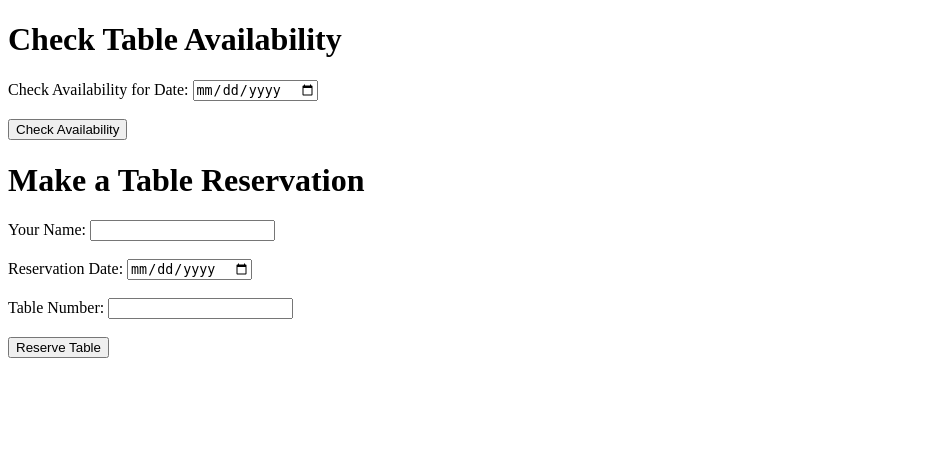
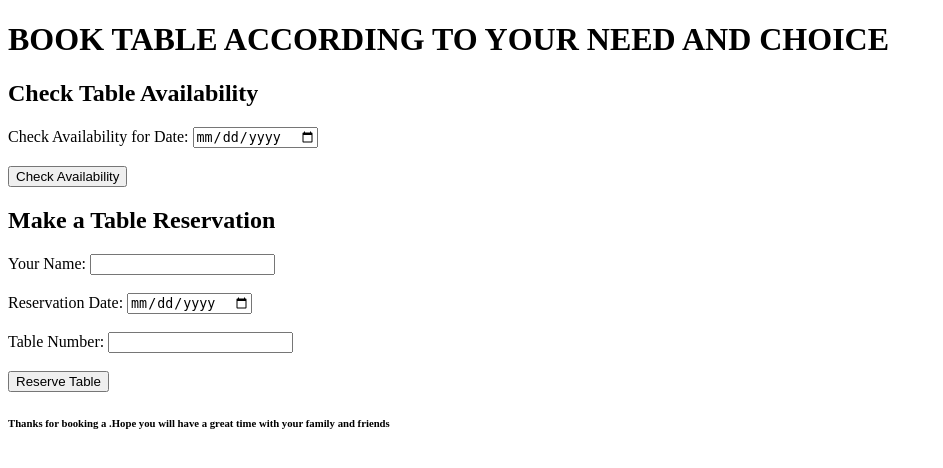
Before and after one commit to MaheeAgarwal08/Restaurant-Table-Reservation-system, a PHP site: page /bookTable.php in a window 1280 px wide. Shown: the top 468 px of the page, without its empty margins (0-943 px from the left). Run offline with PHP 8.4, Linux system fonts and the light colour scheme.

Commit message:
second commit

```diff
--- a/bookTable.php
+++ b/bookTable.php
@@ -4,14 +4,15 @@
     <title>Table Reservation System</title>
 </head>
 <body>
-<h1>Check Table Availability</h1>
+<h1>BOOK TABLE ACCORDING TO YOUR NEED AND CHOICE</h1>
+<h2>Check Table Availability</h2>
     <form action="check_availability.php" method="post">
         <label for="reservation_date">Check Availability for Date:</label>
         <input type="date" id="reservation_date" name="reservation_date" required><br><br>
 
         <input type="submit" value="Check Availability">
     </form>
-    <h1>Make a Table Reservation</h1>
+    <h2>Make a Table Reservation</h2>
     <form action="process_reservation.php" method="post">
         <label for="customer_name">Your Name:</label>
         <input type="text" id="customer_name" name="customer_name" required><br><br>
@@ -24,6 +25,7 @@
 
         <input type="submit" value="Reserve Table">
     </form>
+    <h6>Thanks for booking a .Hope you will have a great time with your family and friends</h6>
 
 </body>
 </html>
```
